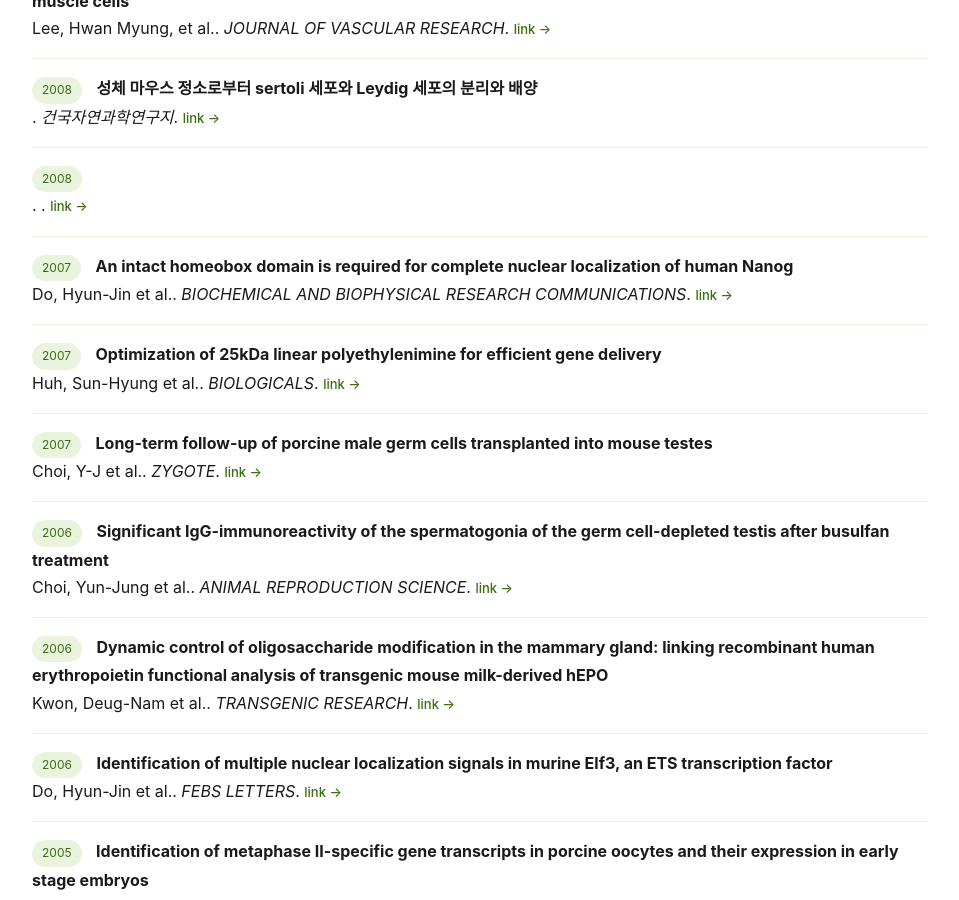
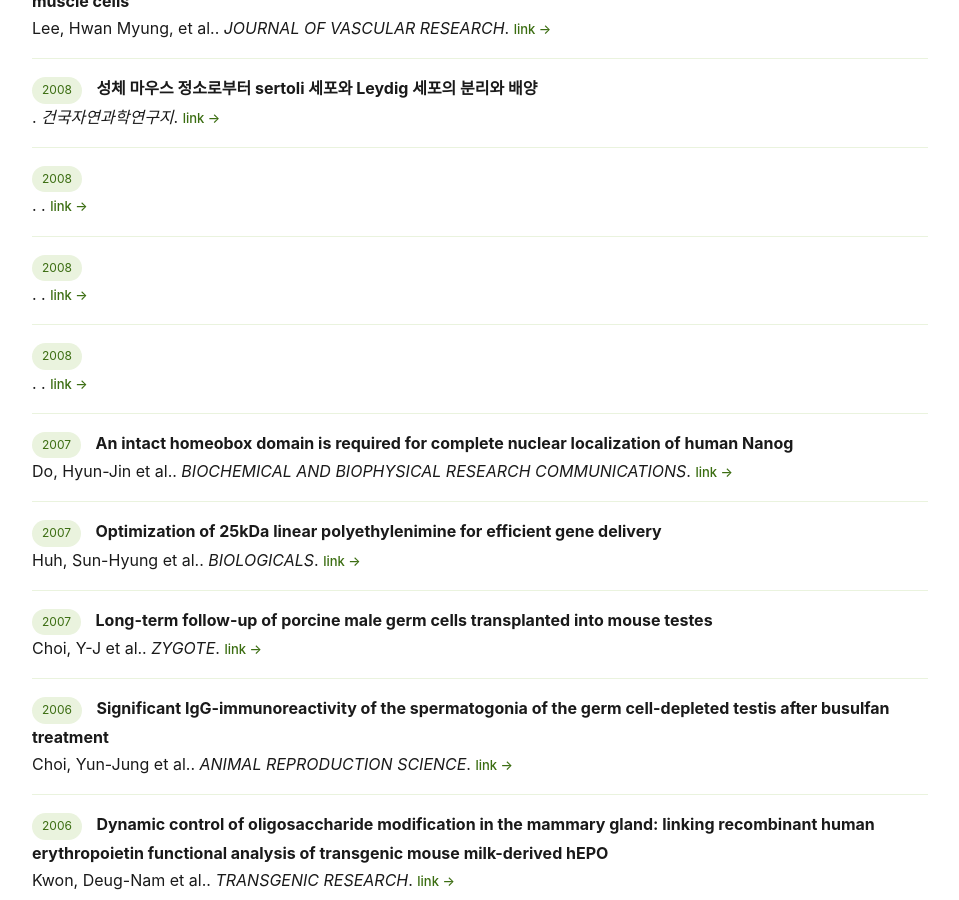
Before and after one commit to SH-LAB-KU/SH-LAB-KU.github.io, a Jekyll site: the page built from publications.html, in a window 1280 px wide and 900 px high, scrolled down 957 px. Shown: the whole window, without its empty margins (160-1119 px from the left). Built offline with Jekyll 4.4.1, drawn with Linux system fonts in a browser that asks for light colours.

Commit message:
Update publications.yml

```diff
--- a/_data/publications.yml
+++ b/_data/publications.yml
@@ -1,5 +1,17 @@
 # year, authors, title, journal, link 순으로 항목을 추가하세요.
 # 최신 논문이 위로 오도록 정렬합니다.
+
+- year: 2008
+  authors: ""
+  title: ""
+  journal: ""
+  link: ""
+
+- year: 2008
+  authors: ""
+  title: ""
+  journal: ""
+  link: ""
 
 - year: 2008
   authors: ""
```
